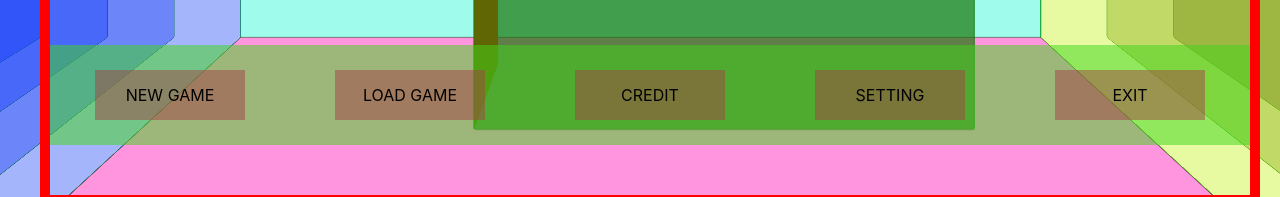
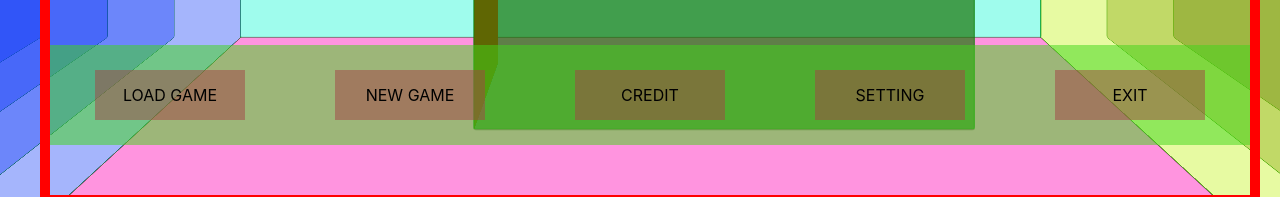
Before and after one commit to 200406-java-react-usf/Team-A-P2-UI, a React (Create React App) app: page / in a window 1280 px wide. Shown: the part 580-777 px from the top of the page. Built offline with nearby package versions, Linux system fonts and the light colour scheme.

Commit message:
Update Entrance.tsx

```diff
--- a/src/scene/Entrance.tsx
+++ b/src/scene/Entrance.tsx
@@ -1,4 +1,4 @@
-import React, { useState, useEffect, useCallback} from 'react';
+import React, { useState, useEffect, useCallback } from 'react';
 import { Redirect, Link, useHistory } from 'react-router-dom';
 
 import "../style/entrance.scss"
@@ -12,7 +12,7 @@ function Entrance() {
     let timeout = function (ms: number) {
         return new Promise(resolve => setTimeout(resolve, ms))
     }
-    const moveCameraXY = useCallback((event: any)=> {
+    const moveCameraXY = useCallback((event: any) => {
         const xGap =
             (((event.clientX - window.innerWidth / 2) * 100) /
                 (window.innerWidth / 2)) *
@@ -104,7 +104,7 @@ function Entrance() {
     let cameraMovement = async (e: any) => {
         let room = document.getElementById("cube") as HTMLDivElement;
 
-        console.log(e.currentTarget.id+ " in")
+        console.log(e.currentTarget.id + " in")
         roomReset();
         switch (e.currentTarget.id) {
             case "camera-btn-load":
@@ -124,26 +124,32 @@ function Entrance() {
                 break;
         }
     }
-
+    let displayLogin = async () => {
+        let room = document.getElementById("cube") as HTMLDivElement;
+        let navbar = document.getElementById("camera-bar") as HTMLDivElement;
+        navbar.classList.add("hidden");
+        room.classList.add("cube-login");
+        roomReset();
+    }
     return (
         <>
             <div className="wrapper">
                 <div id="viewport" className="viewport">
                     <div id="camera" className="camera">
                         <div id="camera-bar" className="camera-bar">
-                            <div id="camera-btn-load" onMouseEnter={cameraMovement} className="camera-btn">
+                            <div id="camera-btn-load" onMouseEnter={cameraMovement} onClick={displayLogin} className="camera-btn">
+                                LOAD GAME
+                            </div>
+                            <div id="camera-btn-new" onMouseEnter={cameraMovement} className="camera-btn">
                                 NEW GAME
                             </div>
-                            <div id="camera-btn-new" onMouseEnter={cameraMovement} className="camera-btn">
-                                LOAD GAME
-                            </div>
-                            <div id="camera-btn-credit"  onMouseEnter={cameraMovement} className="camera-btn">
+                            <div id="camera-btn-credit" onMouseEnter={cameraMovement} className="camera-btn">
                                 CREDIT
                             </div>
-                            <div id="camera-btn-setting"  onMouseEnter={cameraMovement} className="camera-btn">
+                            <div id="camera-btn-setting" onMouseEnter={cameraMovement} className="camera-btn">
                                 SETTING
                             </div>
-                            <div id="camera-btn-exit"  onMouseEnter={cameraMovement} className="camera-btn">
+                            <div id="camera-btn-exit" onMouseEnter={cameraMovement} className="camera-btn">
                                 EXIT
                             </div>
 
```
